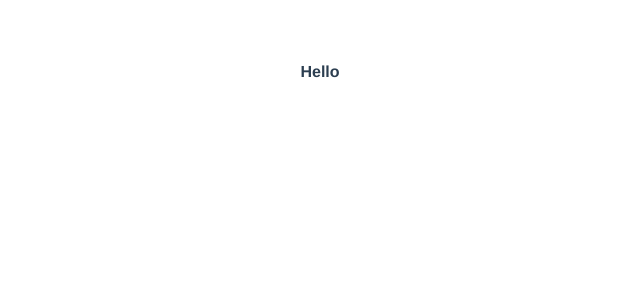
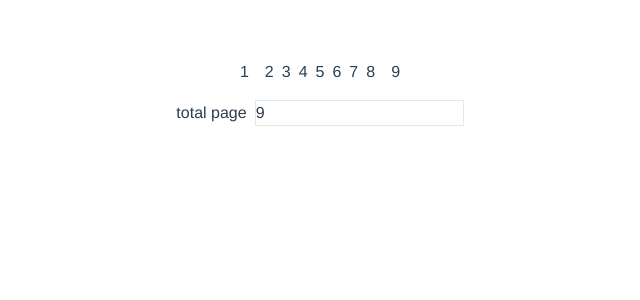
Before and after one commit to khoufstudio/vue-simple-pagination, a Vue app: page / in a window 1280 px wide. Shown: the top 300 px of the page, without its empty margins (320-960 px from the left). Built offline with nearby package versions, Linux system fonts and the light colour scheme.

Commit message:
pagination based on total page

```diff
--- a/src/components/SimplePagination.vue
+++ b/src/components/SimplePagination.vue
@@ -1,9 +1,30 @@
 <script setup lang="ts">
 import { ref } from 'vue'
 
-const count = ref(0)
+const totalPage = ref<number>(9)
+
 </script>
 
 <template>
-  <p class="font-bold ">Hello</p>
+  <div class="flex gap-2 justify-center">
+    <!-- first button -->
+    <button v-if="totalPage > 0">1</button>
+
+    <!-- rest buttons  -->
+    <div v-for="x in totalPage" :key="x">
+      <button v-if="x > 1 && x < totalPage">{{ x }}</button>
+    </div>
+
+    <!-- last button -->
+    <button>{{ totalPage }}</button>
+  </div>
+
+  <!-- input container -->
+  <div class="mt-4">
+    <!-- total page -->
+    <legend>
+      <label  class="mr-2" for="totalPage">total page</label>
+      <input class="border border-slate-200" type="number" v-model="totalPage">
+    </legend>
+  </div>
 </template>
```
